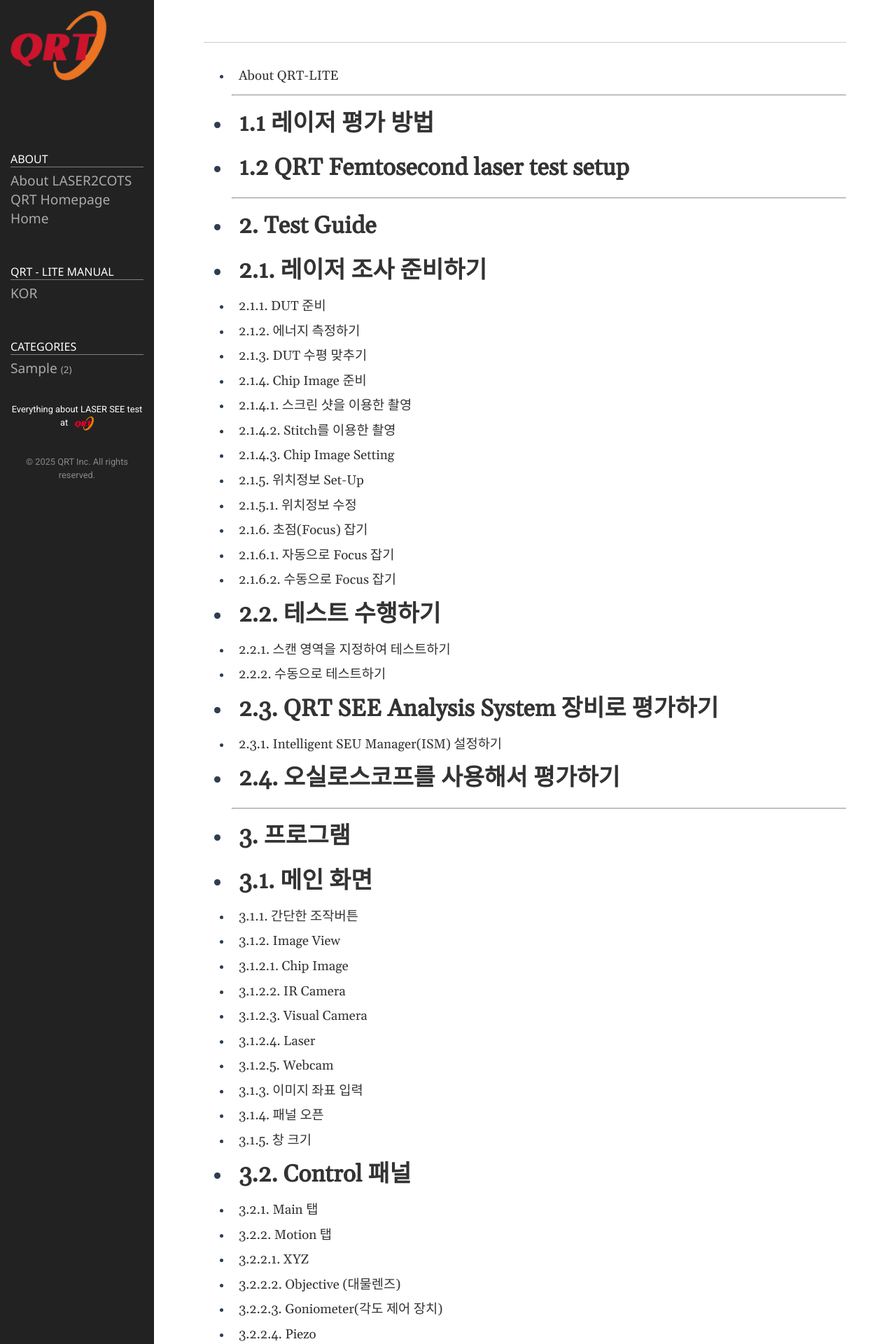
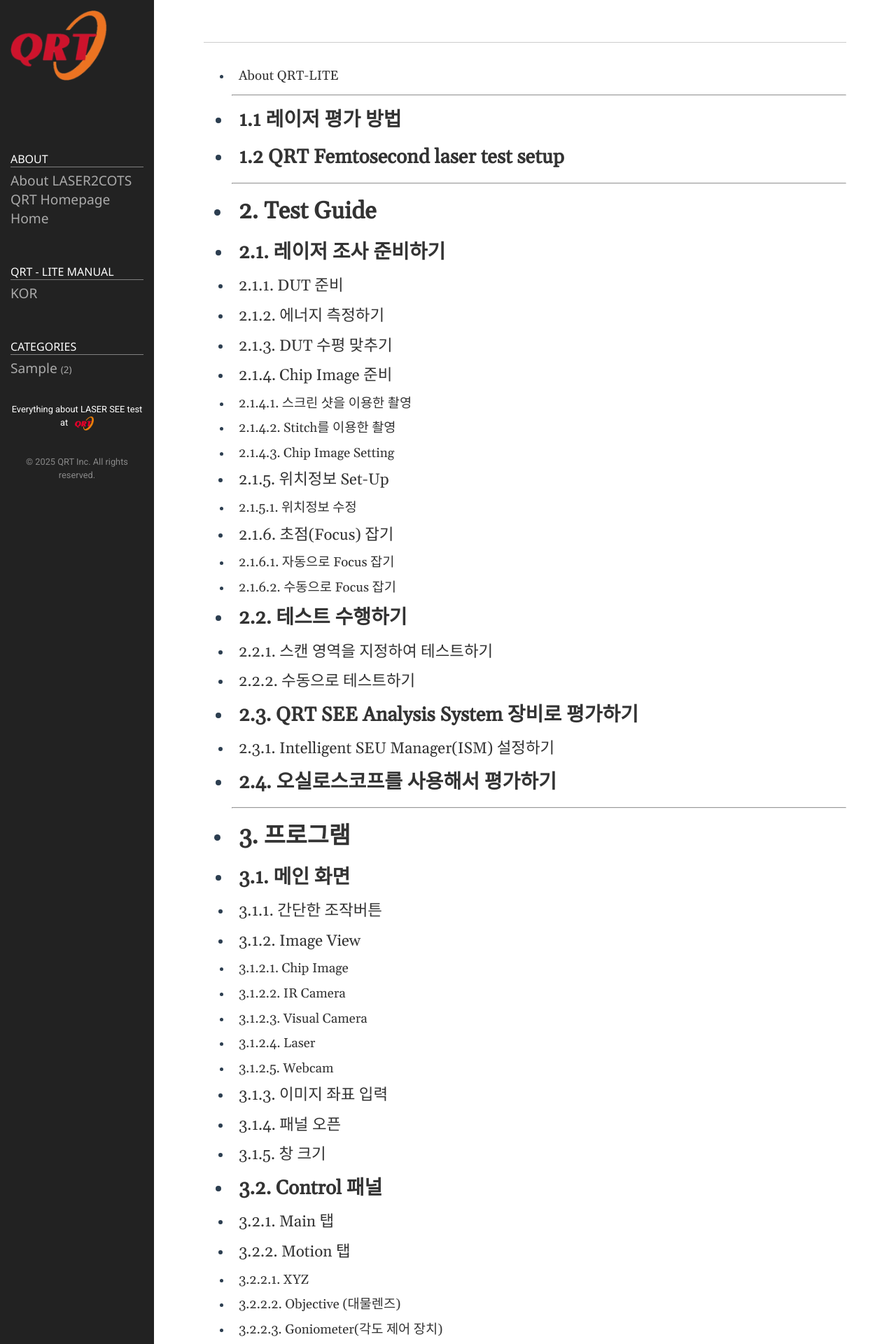
Before and after one commit to q-rad/q-rad.github.io, a Jekyll site: the page built from manuals.md, in a window 1280 px wide. Shown: the top 1920 px of the page at 70% size. Built offline with Jekyll 4.4.1, drawn with Linux system fonts in a browser that asks for light colours.

Commit message:
order에 따라 메뉴얼얼글씨 크기 변경경

```diff
--- a/_includes/manuals.html
+++ b/_includes/manuals.html
@@ -1,4 +1,3 @@
-
 <!DOCTYPE html>
 <html lang="en">
 <head>
@@ -17,37 +16,45 @@
             <div class="post-content">
                 {%- if site.manuals.size > 0 -%}
                 <ul class="post-list" id="manual-list">
-                    {%- assign sorted_manuals = site.manuals | sort: "order" -%} <!-- order 기준 정렬 -->
-                    {%- assign previous_hundreds = 0 -%} <!-- 이전 백의 자리 값을 저장할 변수 -->
+                    {%- assign sorted_manuals = site.manuals | sort: "order" -%}
+                    {%- assign previous_hundreds = 0 -%}
                     {%- for manual in sorted_manuals -%}
-                        {%- assign current_hundreds = manual.order | divided_by: 1000 | floor -%} <!-- 현재 백의 자리 계산 -->
+                        {%- assign current_hundreds = manual.order | divided_by: 1000 | floor -%}
                         {%- if previous_hundreds != current_hundreds -%}
-                            <hr> <!-- 백의 자리가 바뀔 때 줄 바꿈 -->
-                        {%- endif -%}
-                        {%- assign modulo_hundreds = manual.order | modulo: 100 | floor -%}
-                        {%- if modulo_hundreds == 0 -%}
-                            <li class="post-list-item post-category-{{ manual.categories }}", style="font-size: 1.8em; font-weight: bold;">
-                                <a class="post-link" href="{{ manual.url | relative_url }}">
-                                    {{ manual.title | escape }}
-                                </a>
-                            </li>
-                        {%- else -%}
-                            <li class="post-list-item post-category-{{ manual.categories }}">
-                                <a class="post-link" href="{{ manual.url | relative_url }}">
-                                    {{ manual.title | escape }}
-                                </a>
-                            </li>
+                            <hr>
                         {%- endif -%}
 
-                        {%- assign previous_hundreds = current_hundreds -%} <!-- 현재 백의 자리를 이전 값으로 저장 -->
+                        {%- assign thousands = manual.order | modulo: 10000 | divided_by: 1000 | floor -%}
+                        {%- assign hundreds = manual.order | modulo: 1000 | divided_by: 100 | floor -%}
+                        {%- assign tens = manual.order | modulo: 100 | divided_by: 10 | floor -%}
+                        {%- assign ones = manual.order | modulo: 10 -%}
 
+                        {%- if hundreds == 0 and tens == 0 and ones == 0 -%}
+                            <!-- 1000, 2000 등 -->
+                            <li class="post-list-item post-category-{{ manual.categories }}" style="font-size: 1.8em; font-weight: bold;">
+                        {%- elsif tens == 0 and ones == 0 -%}
+                            <!-- 1100, 1200 등 -->
+                            <li class="post-list-item post-category-{{ manual.categories }}" style="font-size: 1.5em; font-weight: 600;">
+                        {%- elsif ones == 0 -%}
+                            <!-- 1110, 1210 등 -->
+                            <li class="post-list-item post-category-{{ manual.categories }}" style="font-size: 1.2em; font-weight: 500;">
+                        {%- else -%}
+                            <!-- 기본 -->
+                            <li class="post-list-item post-category-{{ manual.categories }}">
+                        {%- endif -%}
+                            <a class="post-link" href="{{ manual.url | relative_url }}">
+                                {{ manual.title | escape }}
+                            </a>
+                        </li>
+
+                        {%- assign previous_hundreds = current_hundreds -%}
                     {%- endfor -%}
                 </ul>
                 {%- else -%}
                 <p>No manuals found.</p>
                 {%- endif -%}
-                </div>
             </div>
+        </div>
     </article>
 
     <script>
```
Also changed, not shown: other parts of _includes/manuals.html (+1 -1 lines).
